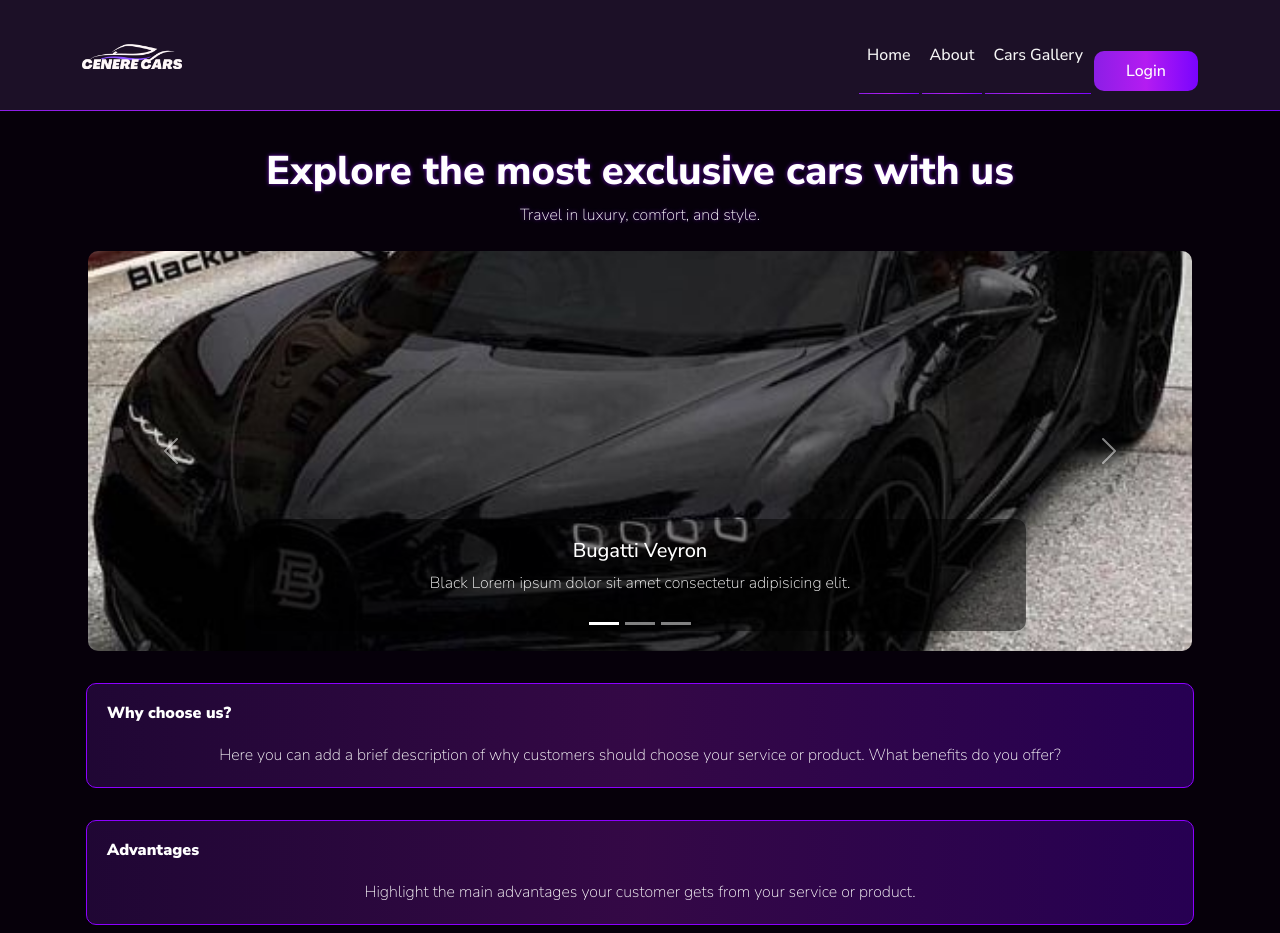
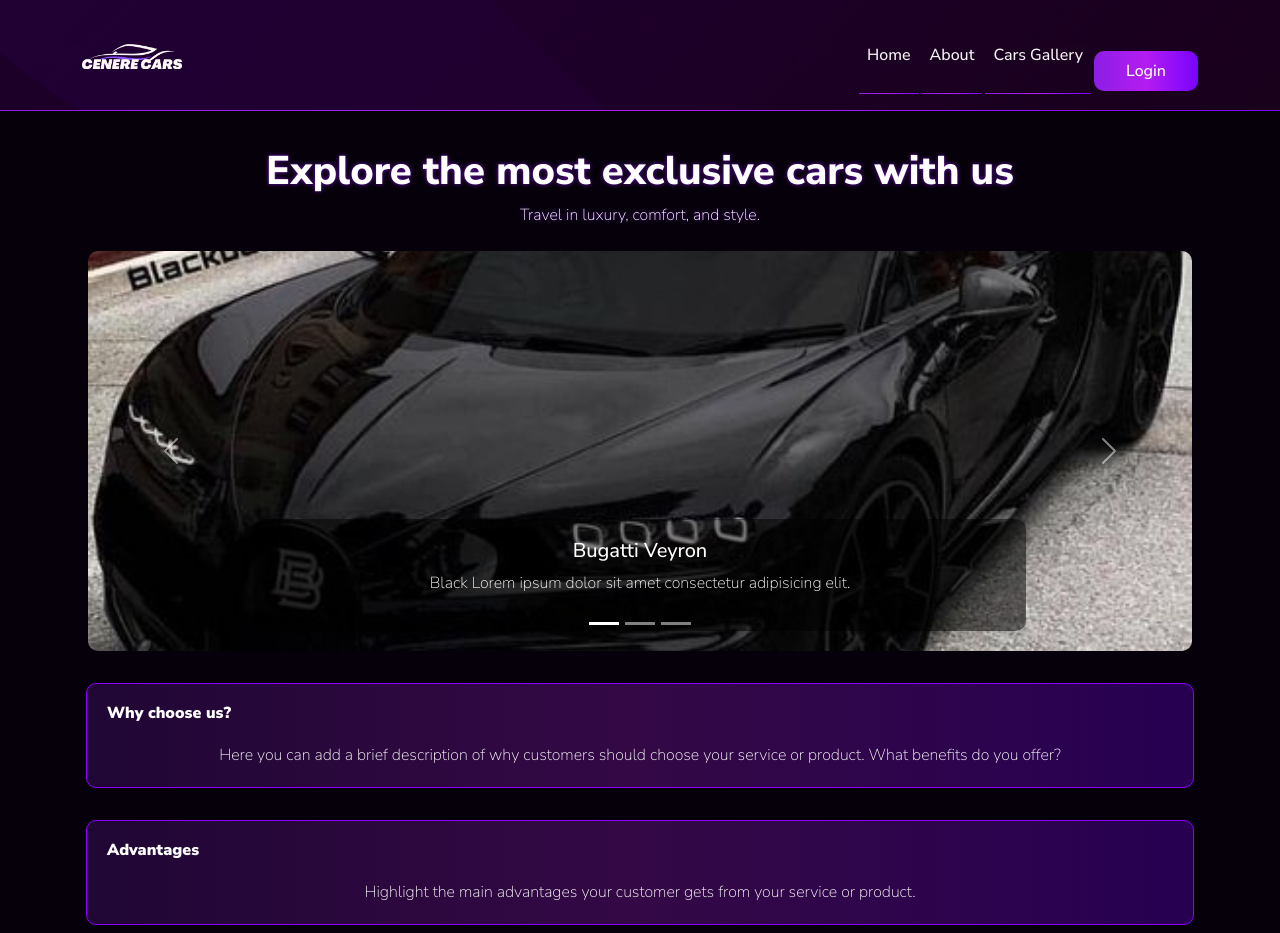
Before and after one commit to 0ariell/luxury-cars, a plain HTML site: page index.html in a window 1280 px wide. Drawn offline with nearby package versions, Linux system fonts and the light colour scheme.

Commit message:
rooteo de url fondo nav 'ahora si'

```diff
--- a/styles.css
+++ b/styles.css
@@ -28,7 +28,7 @@
 
 /* Navbar */
 .navbar {
-    background-image: url('/freecodercamp/img/bg/bg-nav.png');
+    background-image: url('img/bg/bg-nav.png');
     background-size: cover;
     background-position: center;
 }
```
